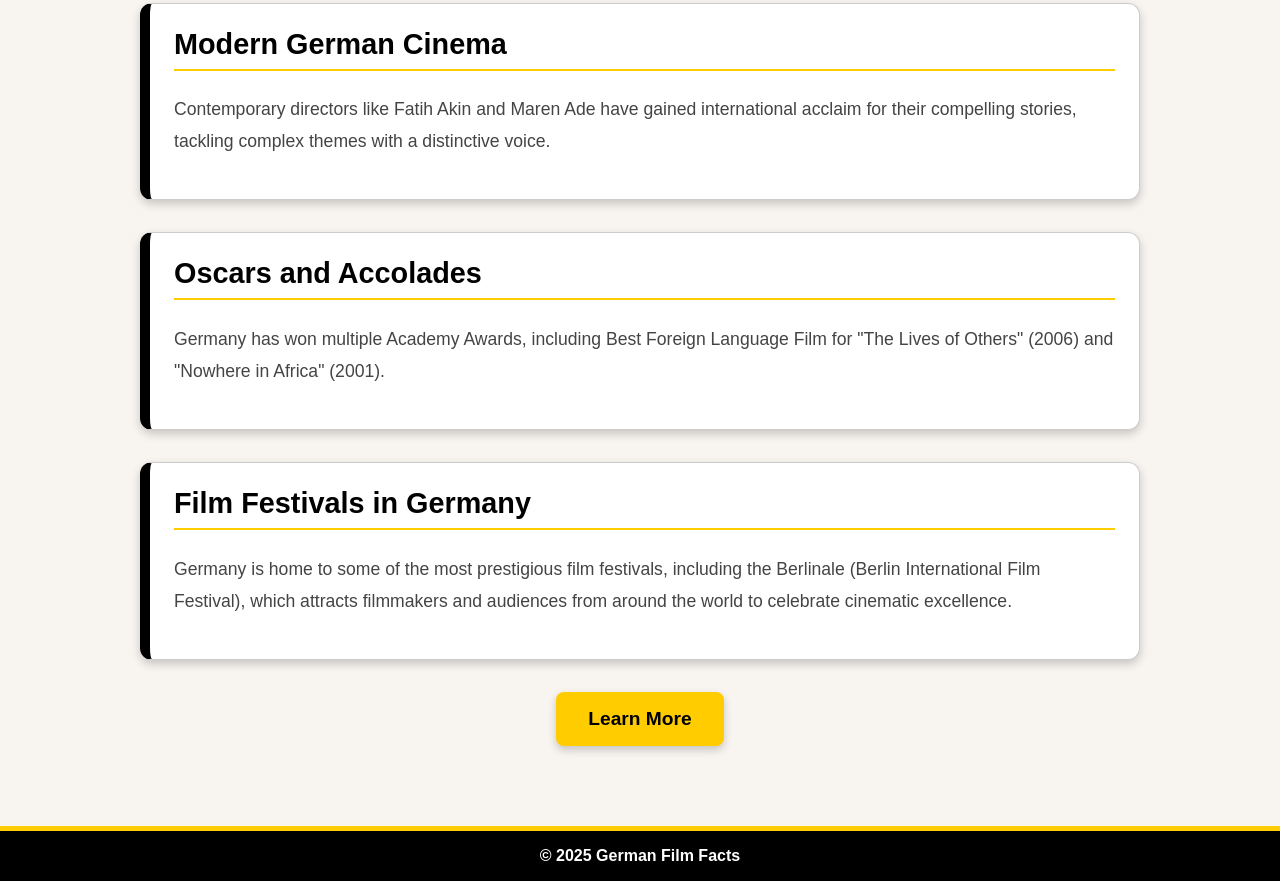
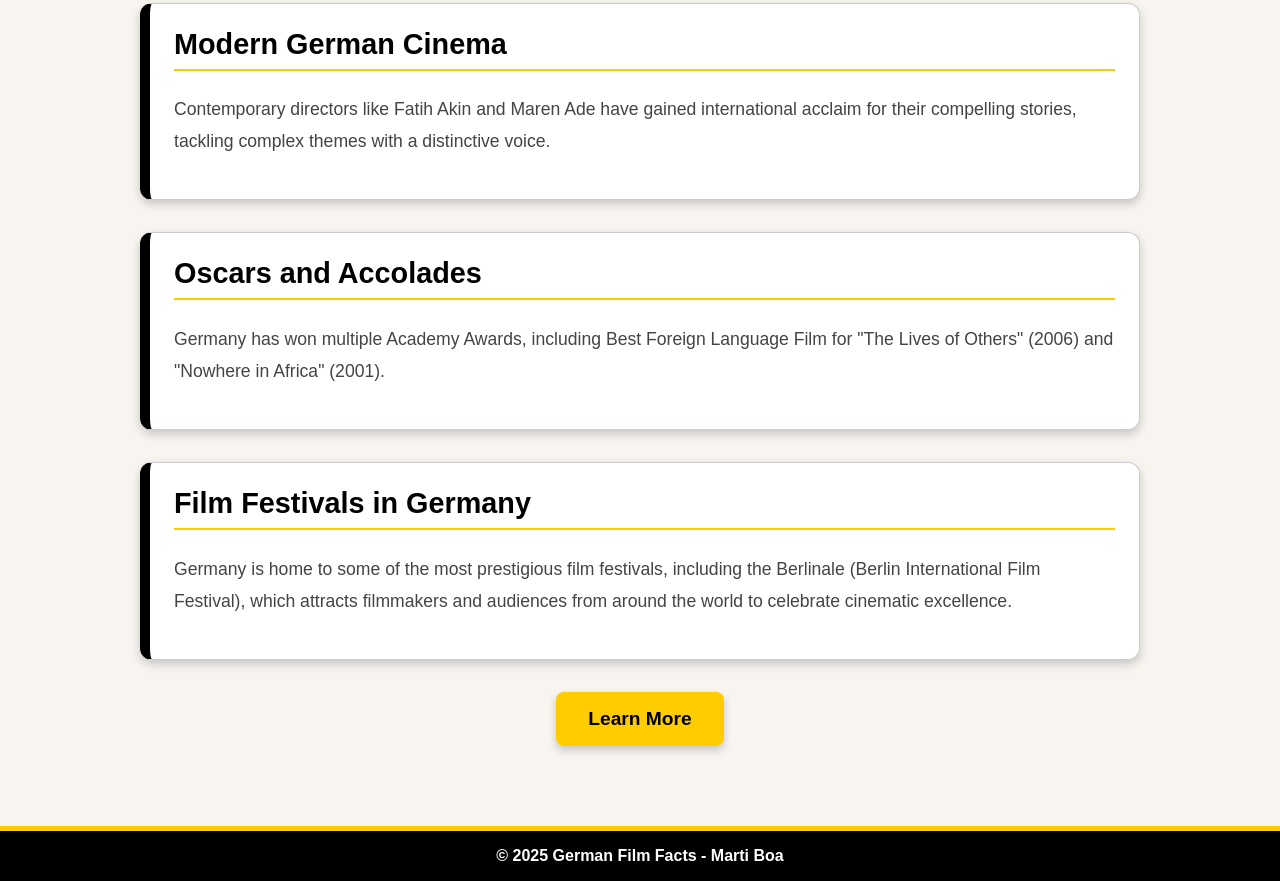
Before and after one commit to SquirrelWithAKeyboard/GermanFilm, a plain HTML site: page index.html in a window 1280 px wide. Shown: the part 635-1516 px from the top of the page. Drawn offline with Linux system fonts and the light colour scheme.

Commit message:
Update index.html

```diff
--- a/index.html
+++ b/index.html
@@ -138,7 +138,7 @@
     </div>
 
     <footer>
-        &copy; 2025 German Film Facts
+        &copy; 2025 German Film Facts - Marti Boa
     </footer>
 </body>
 </html>
```
